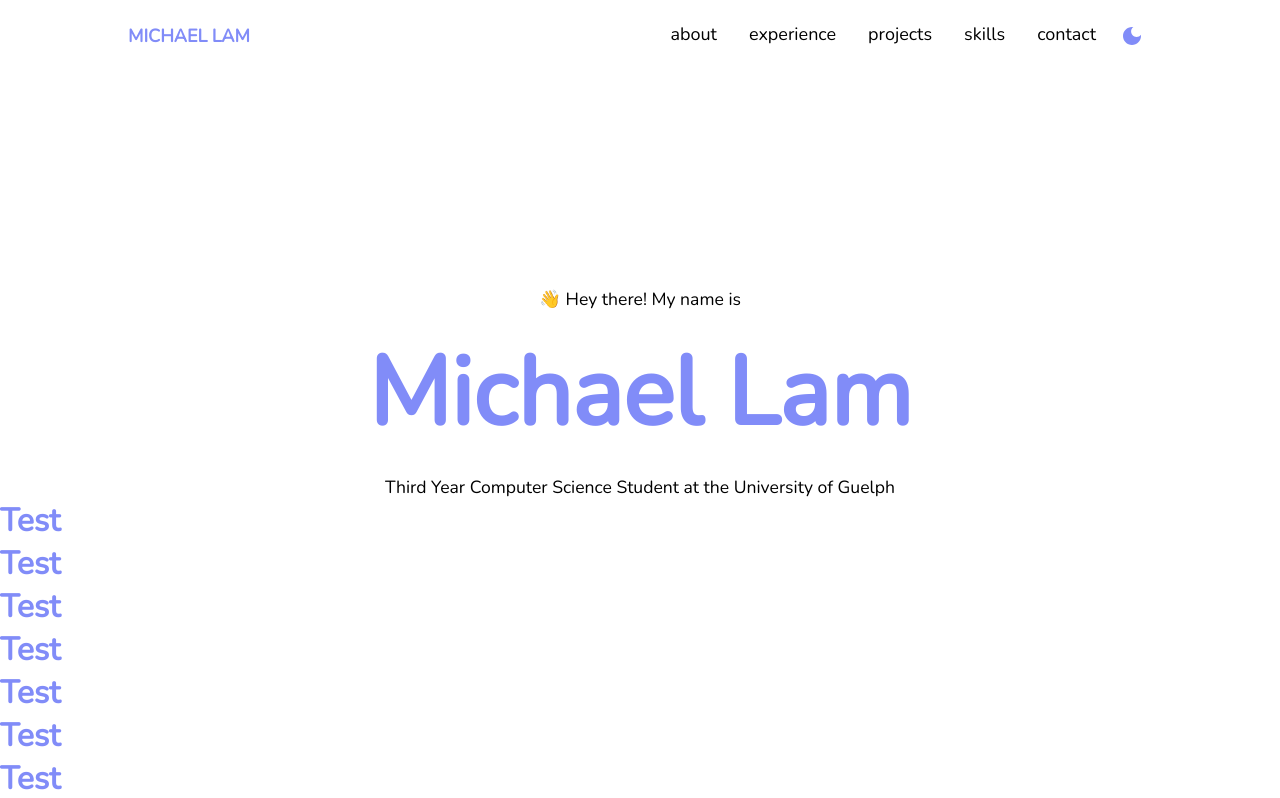
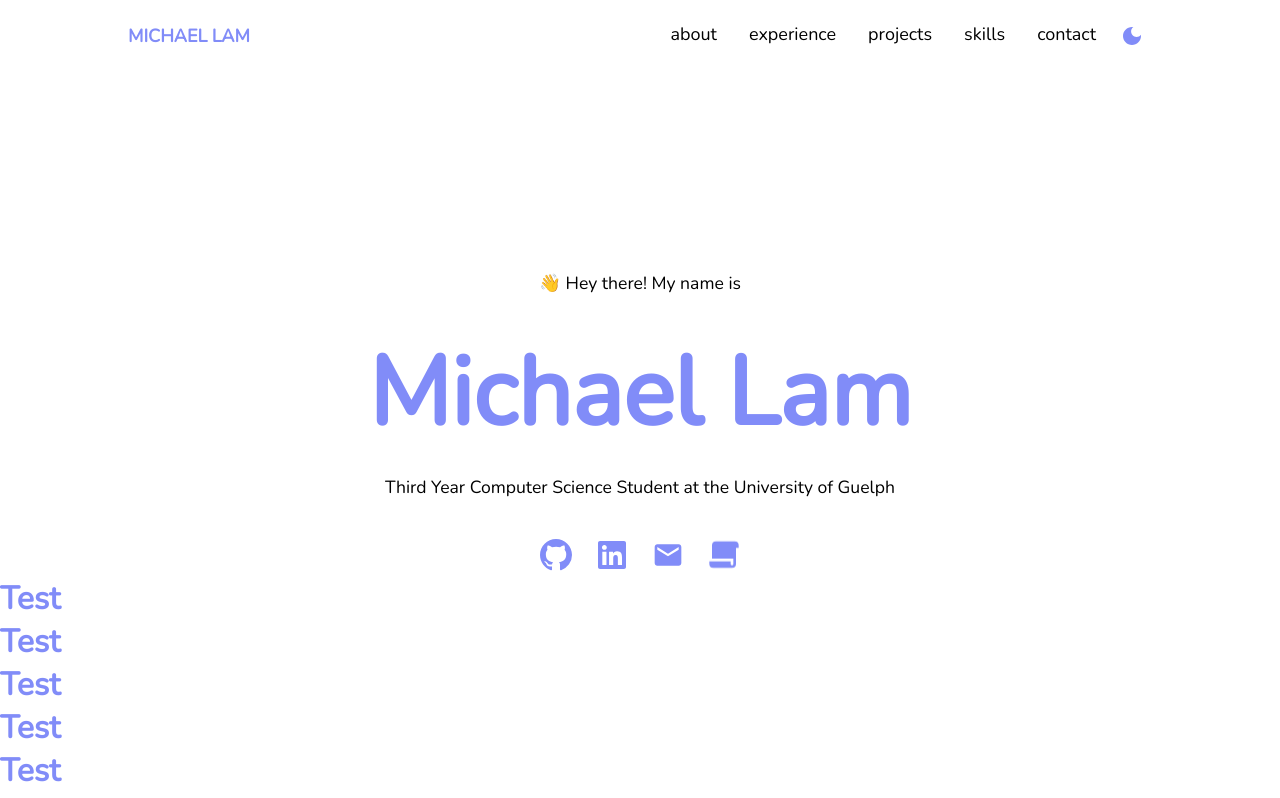
Before and after one commit to L-Michael1/mlammy-v2, a React (Create React App) app: page / in a window 1280 px wide. Shown: the top 798 px of the page. Built offline with nearby package versions, Linux system fonts and the light colour scheme.

Commit message:
update/landing (#4)
* Contacts component
* Theme for contacts
* Animations on load and hover

```diff
--- a/package.json
+++ b/package.json
@@ -17,6 +17,7 @@
     "framer-motion": "^5.6.0",
     "react": "^17.0.2",
     "react-dom": "^17.0.2",
+    "react-icons": "^4.3.1",
     "react-router-dom": "^6.2.1",
     "react-scripts": "5.0.0",
     "styled-components": "^5.3.3",
--- a/src/App.tsx
+++ b/src/App.tsx
@@ -13,7 +13,7 @@ const App: React.FC = () => {
 
   let localTheme = localStorage.getItem('theme') ?? 'light';
 
-  const [theme, setTheme] = useState<String>(localTheme);
+  const [theme, setTheme] = useState<string>(localTheme);
 
   const toggleTheme = (): void => {
     let toggledTheme = theme === 'light' ? 'dark' : 'light';
--- /dev/null
+++ b/src/components/Contact/Contact.styled.tsx
@@ -0,0 +1,12 @@
+import styled from 'styled-components'
+import { motion } from 'framer-motion'
+
+export const Container = styled(motion.div)`
+    display: flex;
+    flex-direction: row;
+    margin-top: 2.5rem;
+    gap: 1.5rem;
+`
+
+export const IconWrapper = styled(motion.div)`
+`
--- /dev/null
+++ b/src/components/Contact/Contact.tsx
@@ -0,0 +1,56 @@
+import { GoMarkGithub } from 'react-icons/go'
+import { FaLinkedin } from 'react-icons/fa'
+import { MdEmail } from 'react-icons/md'
+import { RiFilePaper2Fill } from 'react-icons/ri'
+import { Container, IconWrapper } from './Contact.styled'
+import { motion } from 'framer-motion'
+
+type ContactProps = {
+    themeType: string
+}
+
+const Contact = ({ themeType }: ContactProps) => {
+
+    const color = themeType === 'light' ? '#818CF8' : '#8cf5d7'
+    const contacts = [
+        {
+            link: 'https://github.com/L-Michael1',
+            icon: <GoMarkGithub color={color} size='2rem' />,
+        },
+        {
+            link: 'https://www.linkedin.com/in/mlam977/',
+            icon: <FaLinkedin color={color} size='2rem' />,
+        },
+        {
+            link: 'mailto:m.lam08@outlook.com',
+            icon: <MdEmail color={color} size='2rem' />,
+        },
+        {
+            link: 'resume',
+            icon: <RiFilePaper2Fill color={color} size='2rem' />,
+        }
+    ]
+
+    return (
+        <Container>
+            {contacts.map((contact, idx) => (
+                <motion.div
+                    whileHover={{ scale: 1.1 }}
+                >
+                    <IconWrapper
+                        key={idx}
+                        initial={{ y: -30, opacity: 0 }}
+                        animate={{ y: 0, opacity: 1 }}
+                        transition={{ delay: 3.75 + (idx / 4), duration: 0.8, type: 'spring', stiffness: 50 }}
+                    >
+                        <a href={contact.link} target='_blank'>
+                            {contact.icon}
+                        </a>
+                    </IconWrapper>
+                </motion.div>
+            ))}
+        </Container>
+    )
+}
+
+export default Contact
--- a/src/components/Landing/Landing.tsx
+++ b/src/components/Landing/Landing.tsx
@@ -1,31 +1,37 @@
 // Components
 import { Container, HeaderContainer, SubText, HeaderText } from './Landing.styled'
+import Contact from '../Contact/Contact'
 
-const Landing = () => {
+type landingProps = {
+    themeType: string
+}
+
+const Landing = ({ themeType }: landingProps) => {
     return (
         <Container>
             <HeaderContainer>
                 <SubText
                     initial={{ y: -35, opacity: 0 }}
                     animate={{ y: 0, opacity: 1 }}
-                    transition={{ delay: 3, duration: 1.6, yoyo: Infinity, opacity: 1 }}
+                    transition={{ delay: 2.25, duration: 1.6, yoyo: Infinity, opacity: 1 }}
                 >
                     👋 Hey there! My name is
                 </SubText>
                 <HeaderText
                     initial={{ opacity: 0 }}
                     animate={{ opacity: 1 }}
-                    transition={{ delay: 3.75, duration: 0.8 }}
+                    transition={{ delay: 2.75, duration: 0.8 }}
                 >
                     Michael Lam
                 </HeaderText>
                 <SubText
                     initial={{ opacity: 0 }}
                     animate={{ opacity: 1 }}
-                    transition={{ delay: 4.25, duration: 0.8 }}
+                    transition={{ delay: 3.25, duration: 0.8 }}
                 >
                     Third Year Computer Science Student at the University of Guelph
                 </SubText>
+                <Contact themeType={themeType} />
             </HeaderContainer>
         </Container>
     )
--- a/src/components/Theme/globalStyles.tsx
+++ b/src/components/Theme/globalStyles.tsx
@@ -12,7 +12,7 @@ const GlobalStyle = createGlobalStyle<{ theme: ThemeType }>`
     * {
         margin: 0;
         font-family: 'Nunito', sans-serif;
-        transition: all 0.4s linear;
+        transition: all 0.3s linear;
     }
 
     body {
--- a/src/pages/Home/Home.tsx
+++ b/src/pages/Home/Home.tsx
@@ -2,11 +2,16 @@ import Navbar from '../../components/Navbar/Navbar'
 import Landing from '../../components/Landing/Landing'
 import Typewriter from '../../components/Typewriter/Typewriter'
 
-const Home = ({ themeType, toggleTheme }: any) => {
+type HomeProps = {
+    themeType: string;
+    toggleTheme: () => void;
+}
+
+const Home = ({ themeType, toggleTheme }: HomeProps) => {
     return (
         <>
             <Navbar themeType={themeType} toggleTheme={toggleTheme} />
-            <Landing />
+            <Landing themeType={themeType} />
             <h1>Test</h1>
             <h1>Test</h1>
             <h1>Test</h1>
```
Also changed, not shown: 1 other file (tests, documents, lock files or other folders).
